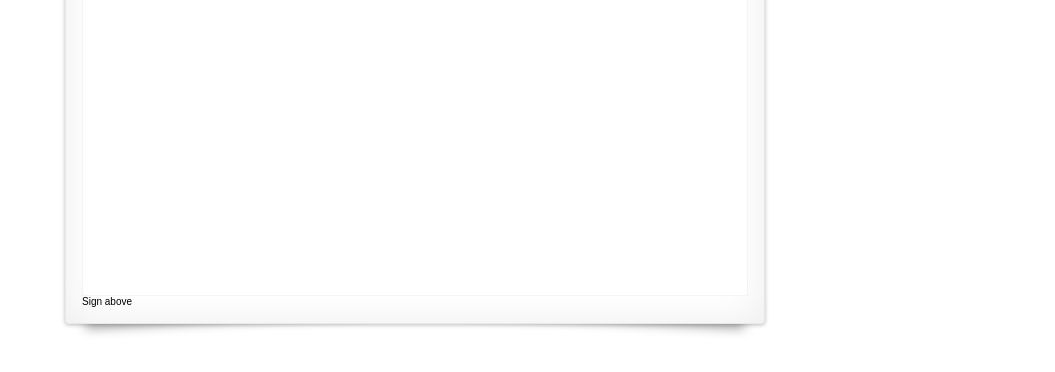
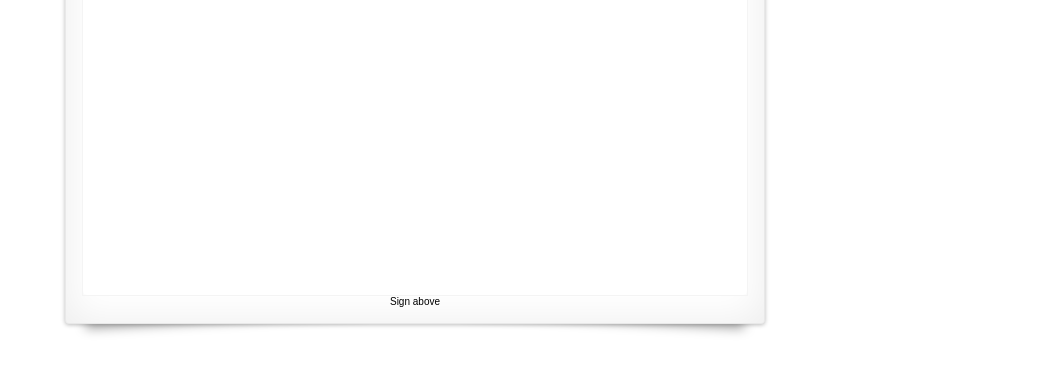
Before and after one commit to carriephang13/MIP2, a website: page docs/index.html in a window 1280 px wide. Shown: the part 306-678 px from the top of the page, without its empty margins (225-1280 px from the left). Drawn offline with Linux system fonts and the light colour scheme.

Commit message:
Update signature-pad.css

```diff
--- a/docs/css/signature-pad.css
+++ b/docs/css/signature-pad.css
@@ -22,6 +22,8 @@ body {
           user-select: none;
   margin: 0;
   padding: 32px 16px;
+  font-size: 15px;
+  text-align: center;
   font-family: Proxima Nova, Sans-Serif;
 }
 
```
